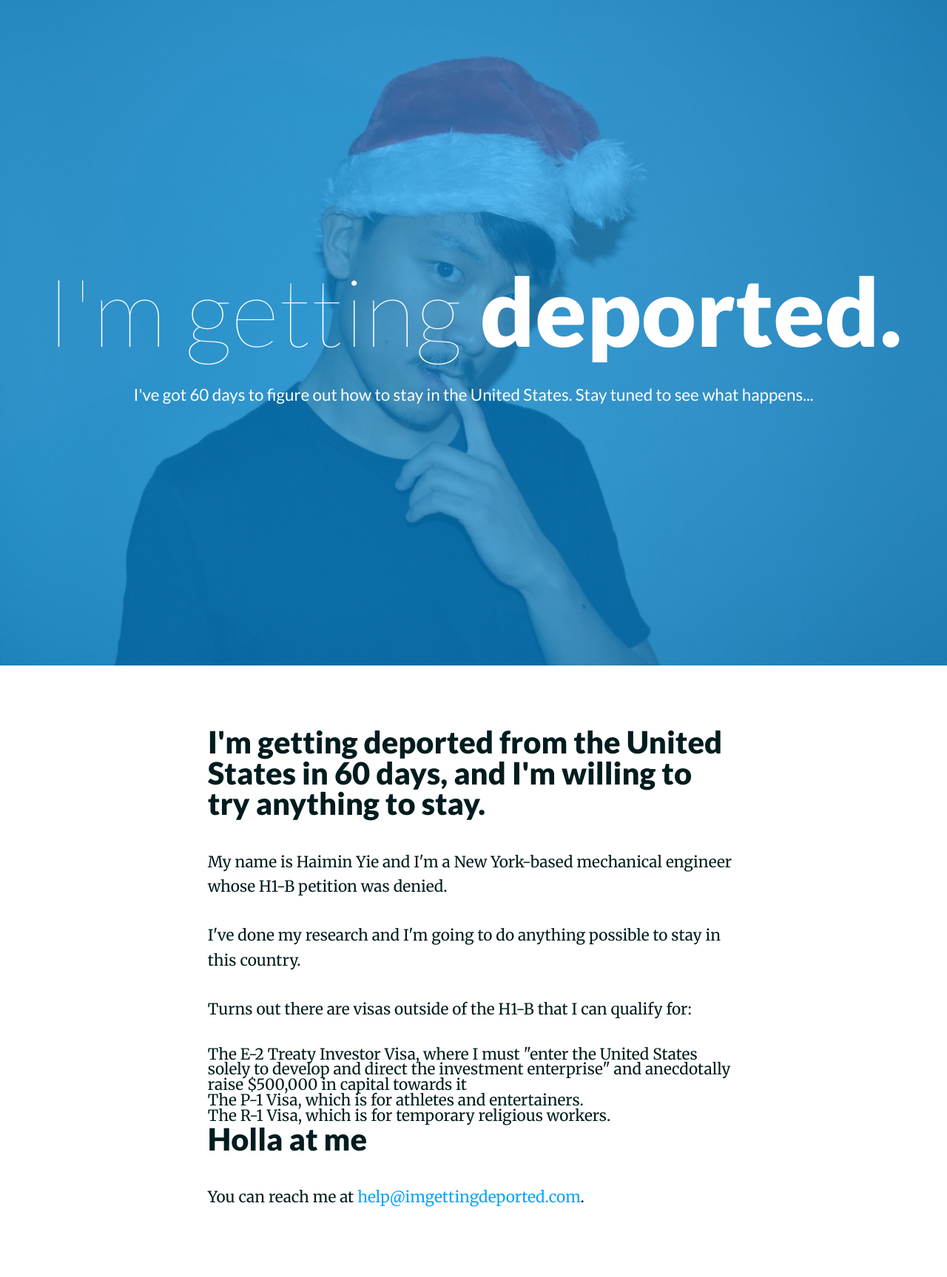
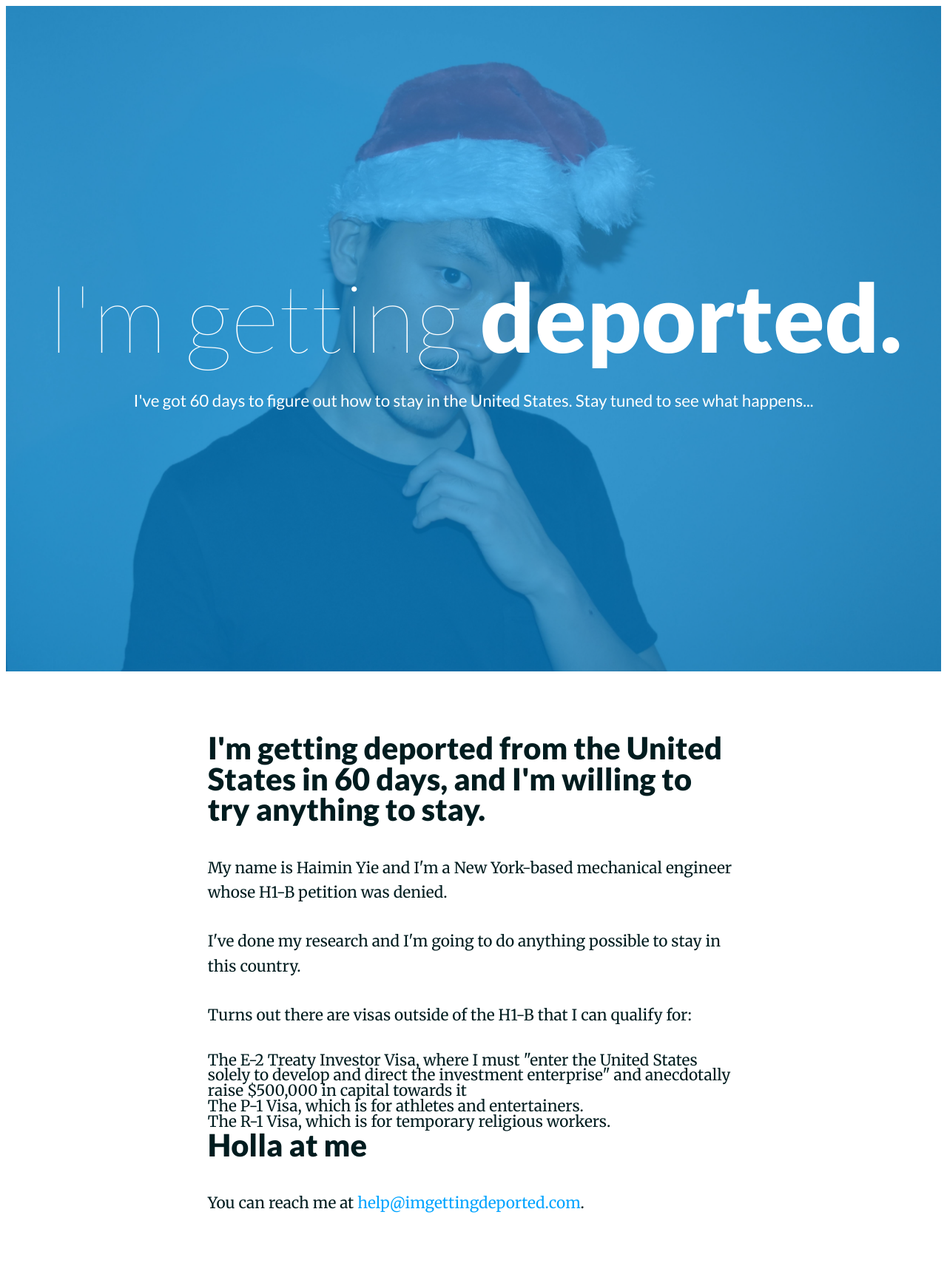
Before and after one commit to imgettingdeported/imgettingdeported.github.io, a Jekyll site: the page built from index.html, in a window 1280 px wide. Shown: the whole page at 74% size. Built offline with Jekyll 4.4.1, drawn with Linux system fonts in a browser that asks for light colours; nearby versions of some CDN libraries; Markdown is read by kramdown in place of the engine named in the settings.

Commit message:
Update main.css

```diff
--- a/css/main.css
+++ b/css/main.css
@@ -1,5 +1,5 @@
 /* line 17, ../../../../../../usr/local/Cellar/ruby/2.1.0/lib/ruby/gems/2.1.0/gems/compass-0.12.2/frameworks/compass/stylesheets/compass/reset/_utilities.scss */
-html, body, div, span, applet, object, iframe,
+html, div, span, applet, object, iframe,
 h1, h2, h3, h4, h5, h6, p, blockquote, pre,
 a, abbr, acronym, address, big, cite, code,
 del, dfn, em, img, ins, kbd, q, s, samp,
```
